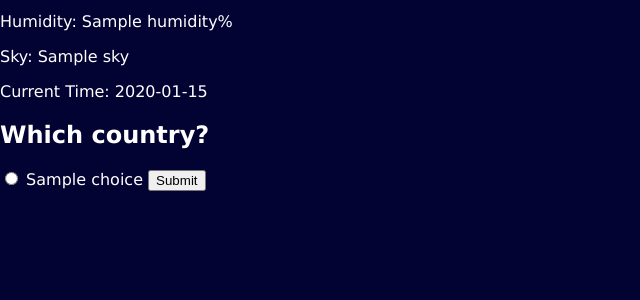
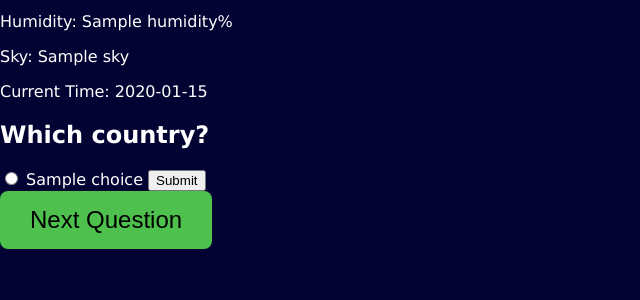
Before and after one commit to jerryp330/WhetherWeather, a Flask app: template templates/play.html in a window 1280 px wide. Shown: the part 282-582 px from the top of the page, without its empty margins (0-640 px from the left). Run offline with Flask 3, Linux system fonts and the light colour scheme; the template is opened without the code that fills it: most values are stand-ins (such as "Sample title", 1, 10 or a date in 2020).

Commit message:
next button

```diff
--- a/templates/play.html
+++ b/templates/play.html
@@ -21,12 +21,14 @@
         {% endfor %}
         <input type="submit" value="Submit">
     </form>
+    <button id = "next-button"> Next Question </button>
     <div id = "result-message">
 
     </div>
     <script>
         const correctAnswer = "{{ current_weather.country }}";
         const resultMessage = document.getElementById("result-message");
+        const nextQuestion = document.getElementById("next-button")
 
         var quiz = document.getElementById("quiz-form");
         quiz.addEventListener("submit", formSubmission);
@@ -49,6 +51,10 @@
                 alert('Please select an answer.');
             }
         }
+
+        nextQuestion.addEventListener("click", () => {
+            location.reload();
+        });
     </script>
 
 {% endblock %}
```
